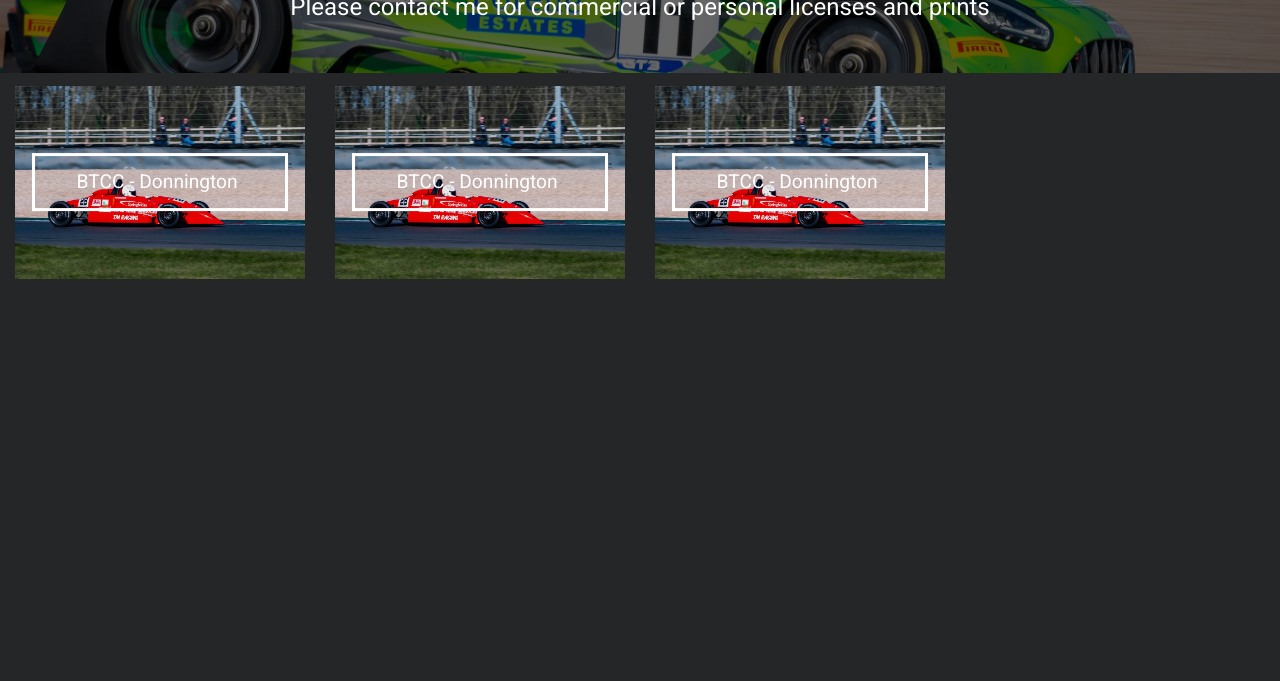
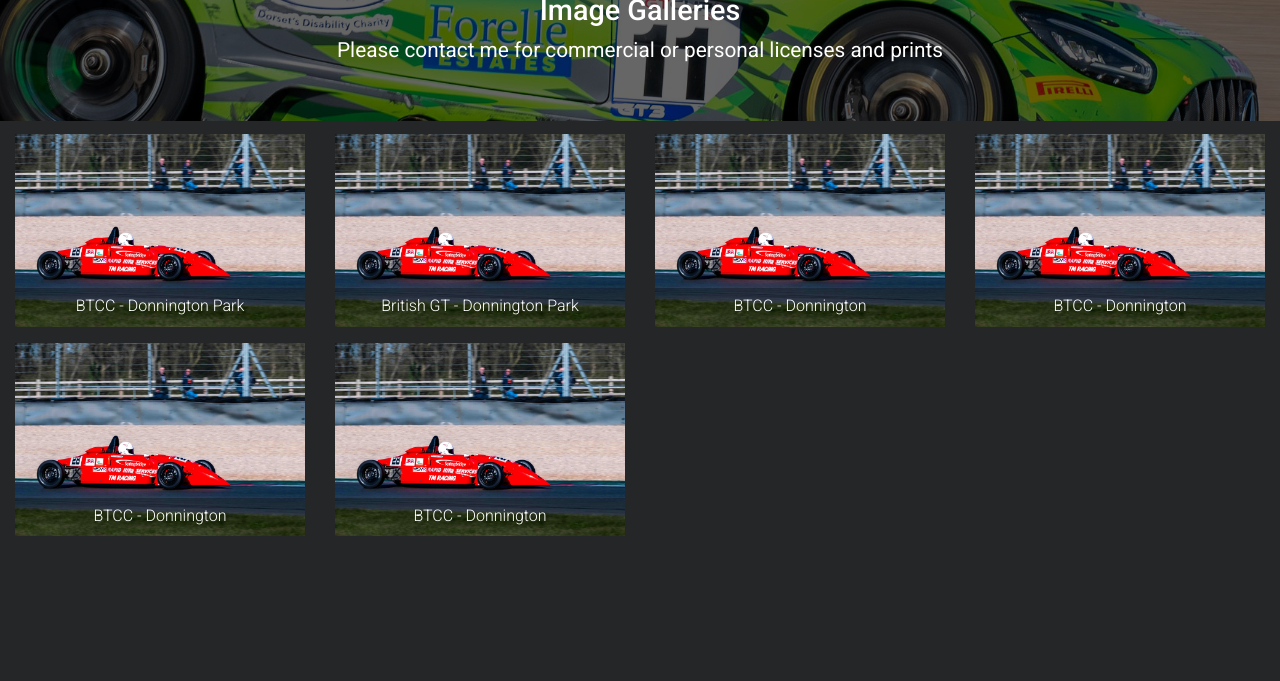
Before and after one commit to JCud29/OLD-PhotographyPortfolio, a plain HTML site: page galleries.html in a window 1280 px wide. Shown: the part 119-800 px from the top of the page. Drawn offline with nearby package versions, Linux system fonts and the light colour scheme; a web font is replaced by a local one.

Commit message:
gallery cards

```diff
--- a/CSS/main.css
+++ b/CSS/main.css
@@ -1,4 +1,5 @@
-@import url("https://fonts.googleapis.com/css2?family=Roboto&display=swap");
+@import url("https://fonts.googleapis.com/css2?family=Roboto:ital,wght@0,100;0,300;0,400;0,500;0,700;0,900;1,300;1,400;1,500&display=swap");
+
 @import url("https://fonts.googleapis.com/css2?family=Ms+Madi&display=swap");
 
 body {
@@ -120,18 +121,26 @@ span {
 .coverimg {
   width: 100%;
   filter: brightness(0.4);
-  min-height: 12em;
+  min-height: 15em;
   object-fit: cover;
   margin-bottom: 0.8em;
 }
 
 .CoverText {
   position: absolute;
-  top: 50%;
+  top: 62%;
   left: 50%;
   transform: translate(-50%, -50%);
   width: 80%;
   text-align: center;
+}
+
+.CoverText h1 {
+  font-size: 1.8em;
+}
+
+.CoverText p {
+  font-size: 1.3em;
 }
 
 .grid img {
@@ -150,39 +159,104 @@ span {
   padding: 0 0.1em;
 }
 
+.galleryCard {
+  position: relative;
+  overflow: hidden;
+  margin-bottom: 1em;
+}
+
+.galleryCard .galleryCardText {
+  position: absolute;
+  padding: 0.5em;
+  bottom: -80%;
+  width: 100%;
+  height: 100%;
+  background: rgba(0, 0, 0, 0.6);
+  text-align: center;
+  text-decoration: none;
+  color: white;
+  transition: all 0.5s;
+}
+
+@media screen and (min-width: 768px) {
+  .galleryCard .galleryCardText {
+    background: rgba(0, 0, 0, 0.3);
+  }
+}
+
 .galleryCard img {
-  filter: brightness(0.9);
-  transition: all 0.8s ease-out;
+  scale: 1.1;
+  transition: all 0.5s;
 }
 
 .galleryCard:hover img {
-  filter: brightness(0.5);
+  transform: translateY(-10px);
 }
 
-.GalleryCardText {
-  position: absolute;
-  top: 50%;
-  left: 50%;
-  transform: translate(-50%, -50%);
-  width: 80%;
-  text-align: center;
-  text-decoration: none;
+.galleryCardText button {
+  display: none;
+  border: solid 2px #fff;
+  background-color: transparent;
   color: #fff;
-  border: 3px solid #fff;
-  padding: 0.6em 0.8em;
-  transition: all 0.8s ease-out;
-  font-size: 1.2em;
+  padding: 0.3em 0.8em;
+  transition: all 0.5s;
+}
+.galleryCardText button:hover {
+  background-color: #fff;
+  color: #000;
+  padding: 0.3em 0.8em;
 }
 
-.galleryCard:hover .GalleryCardText {
-  color: rgb(49, 49, 49);
-  background-color: rgba(255, 255, 255, 0.6);
+.galleryCard:hover .galleryCardText {
+  bottom: 0%;
+  background: linear-gradient(rgba(0, 0, 0, 0.1), rgba(0, 0, 0, 0.8));
+  padding-top: 25%;
 }
 
-.galleryCard:hover .GalleryCardText span {
-  display: none;
+.galleryCard:hover button {
+  display: block;
+  margin: auto;
 }
 
-.galleryCard:hover .GalleryCardText::before {
-  content: "View Images";
+.galleryCardText h1 {
+  font-weight: 300;
+  font-size: 1.4em;
 }
+
+@media screen and (max-width: 1300px) {
+  .galleryCardText h1 {
+    font-size: 1em;
+  }
+}
+
+@media screen and (max-width: 768px) {
+  .galleryCardText h1 {
+    font-size: 1.2em;
+  }
+}
+
+@media screen and (max-width: 600px) {
+  .galleryCardText h1 {
+    font-size: 1em;
+  }
+}
+
+@media screen and (max-width: 575.9px) {
+  .galleryCardText h1 {
+    font-size: 1.4em;
+  }
+}
+
+@media (min-width: 370px) and (max-width: 400px) {
+  .galleryCard .galleryCardText {
+    position: absolute;
+    bottom: -83%;
+  }
+}
+
+@media (min-width: 400px) and (max-width: 575.9px) {
+  .galleryCard .galleryCardText {
+    position: absolute;
+    bottom: -85%;
+  }
+}
--- a/galleries.html
+++ b/galleries.html
@@ -51,42 +51,103 @@
           <img src="Assets/images/portfolio.jpg" alt="" class="coverimg" />
           <div class="CoverText">
             <h1 class="text-center">Image Galleries</h1>
-            <h4>
+            <p>
               Please contact me for commercial or personal licenses and prints
-            </h4>
+            </p>
           </div>
         </div>
       </div>
       <div class="row align-items-center galleries">
-        <div class="col-3 galleryCard">
+        <div class="col-12 col-sm-6 col-md-4 col-lg-3">
           <a href=""
-            ><img
+            ><div class="galleryCard">
+              <img
                 src="Assets/images/portfolioImg/DonGtCup-7.jpg"
                 alt=""
                 class="img-fluid"
               />
-            <div class="GalleryCardText"><span>BTCC - Donnington</span></div></a
-          >
+              <div class="galleryCardText">
+                <h1>BTCC - Donnington Park</h1>
+                <button>View Images</button>
               </div>
-        <div class="col-3 galleryCard">
+            </div>
+          </a>
+        </div>
+        <div class="col-12 col-sm-6 col-md-4 col-lg-3">
           <a href=""
-            ><img
+            ><div class="galleryCard">
+              <img
                 src="Assets/images/portfolioImg/DonGtCup-7.jpg"
                 alt=""
                 class="img-fluid"
               />
-            <div class="GalleryCardText"><span>BTCC - Donnington</span></div></a
-          >
+              <div class="galleryCardText">
+                <h1>British GT - Donnington Park</h1>
+
+                <button>View Images</button>
               </div>
-        <div class="col-3 galleryCard">
+            </div>
+          </a>
+        </div>
+        <div class="col-12 col-sm-6 col-md-4 col-lg-3">
           <a href=""
-            ><img
+            ><div class="galleryCard">
+              <img
                 src="Assets/images/portfolioImg/DonGtCup-7.jpg"
                 alt=""
                 class="img-fluid"
               />
-            <div class="GalleryCardText"><span>BTCC - Donnington</span></div></a
-          >
+              <div class="galleryCardText">
+                <h1>BTCC - Donnington</h1>
+                <button>View Images</button>
+              </div>
+            </div>
+          </a>
+        </div>
+        <div class="col-12 col-sm-6 col-md-4 col-lg-3">
+          <a href=""
+            ><div class="galleryCard">
+              <img
+                src="Assets/images/portfolioImg/DonGtCup-7.jpg"
+                alt=""
+                class="img-fluid"
+              />
+              <div class="galleryCardText">
+                <h1>BTCC - Donnington</h1>
+                <button>View Images</button>
+              </div>
+            </div>
+          </a>
+        </div>
+        <div class="col-12 col-sm-6 col-md-4 col-lg-3">
+          <a href=""
+            ><div class="galleryCard">
+              <img
+                src="Assets/images/portfolioImg/DonGtCup-7.jpg"
+                alt=""
+                class="img-fluid"
+              />
+              <div class="galleryCardText">
+                <h1>BTCC - Donnington</h1>
+                <button>View Images</button>
+              </div>
+            </div>
+          </a>
+        </div>
+        <div class="col-12 col-sm-6 col-md-4 col-lg-3">
+          <a href=""
+            ><div class="galleryCard">
+              <img
+                src="Assets/images/portfolioImg/DonGtCup-7.jpg"
+                alt=""
+                class="img-fluid"
+              />
+              <div class="galleryCardText">
+                <h1>BTCC - Donnington</h1>
+                <button>View Images</button>
+              </div>
+            </div>
+          </a>
         </div>
       </div>
     </section>
```
Also changed, not shown: index.html (+1 -1 lines), portfolio.html (+2 -2 lines), note.txt. Lines whose indentation alone changed are shown as unchanged.
